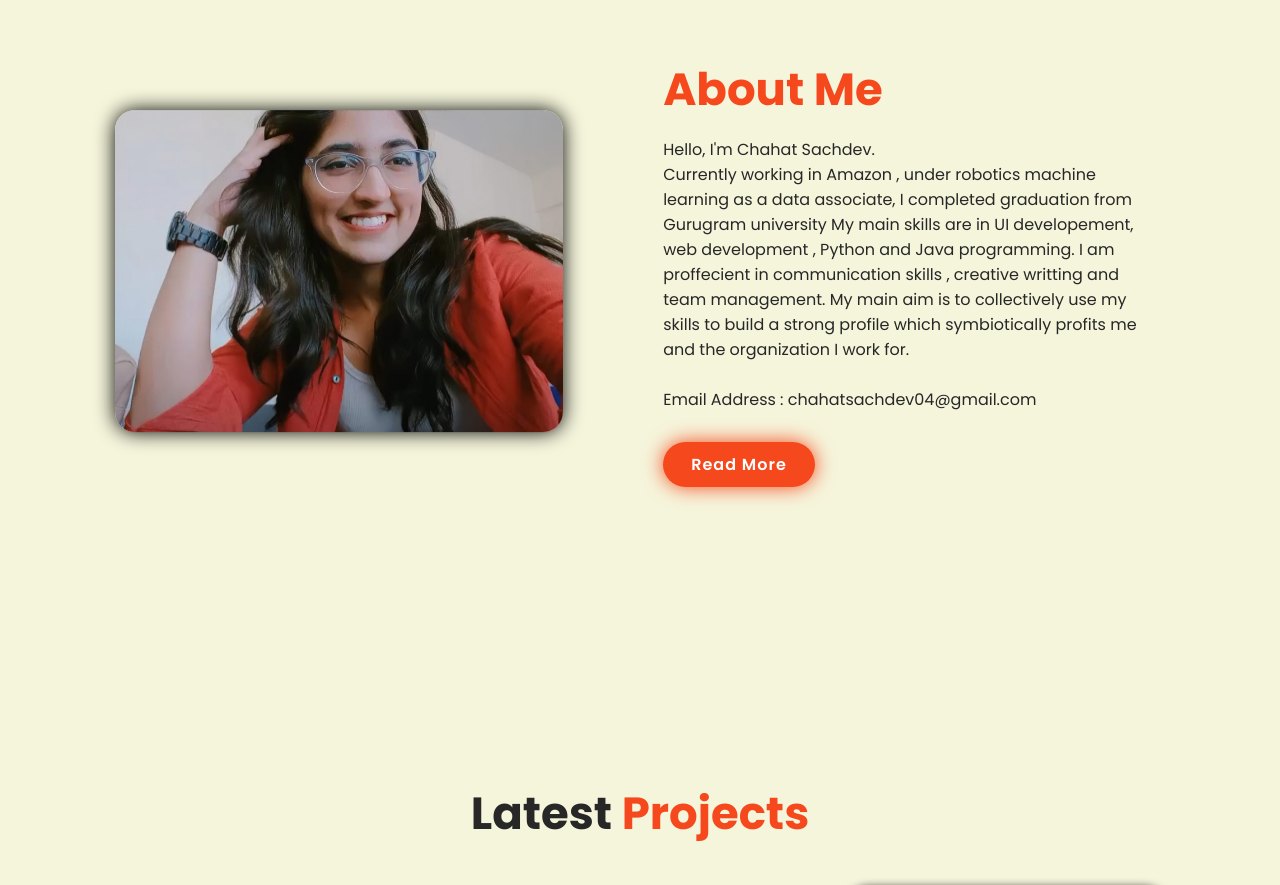
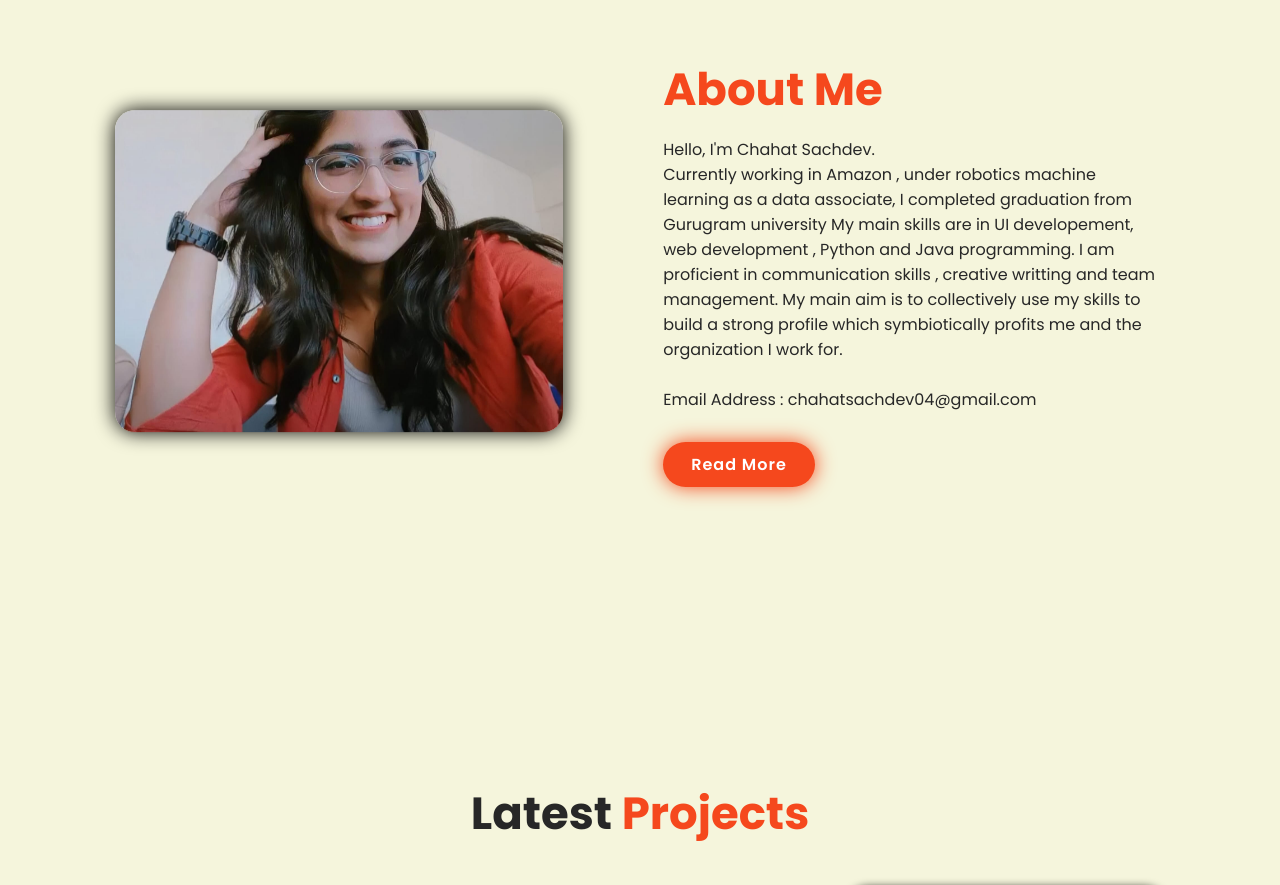
Before and after one commit to Chahat-Sachdev/Portfolio, a plain HTML site: page index.html in a window 1280 px wide. Shown: the part 920-1805 px from the top of the page. Drawn offline with nearby package versions, Linux system fonts and the light colour scheme.

Commit message:
Update index.html

```diff
--- a/index.html
+++ b/index.html
@@ -57,7 +57,7 @@
                 <div class="about-content">
                     <h2 class="heading"><span class="about-about">About </span><span>Me</span></h2>
                     <p>Hello, I'm Chahat Sachdev.<br>Currently working in Amazon , under robotics machine learning as a data associate, I completed graduation from Gurugram university
-                       My main skills are in UI developement, web development , Python and Java  programming. I am proffecient in communication skills , creative writting and team management.
+                       My main skills are in UI developement, web development , Python and Java  programming. I am proficient in communication skills , creative writting and team management.
                        My main aim is to collectively use my skills to build a strong profile which symbiotically profits me and the organization I work for.
                         <br><br>Email Address : chahatsachdev04@gmail.com
                     </p>
```
